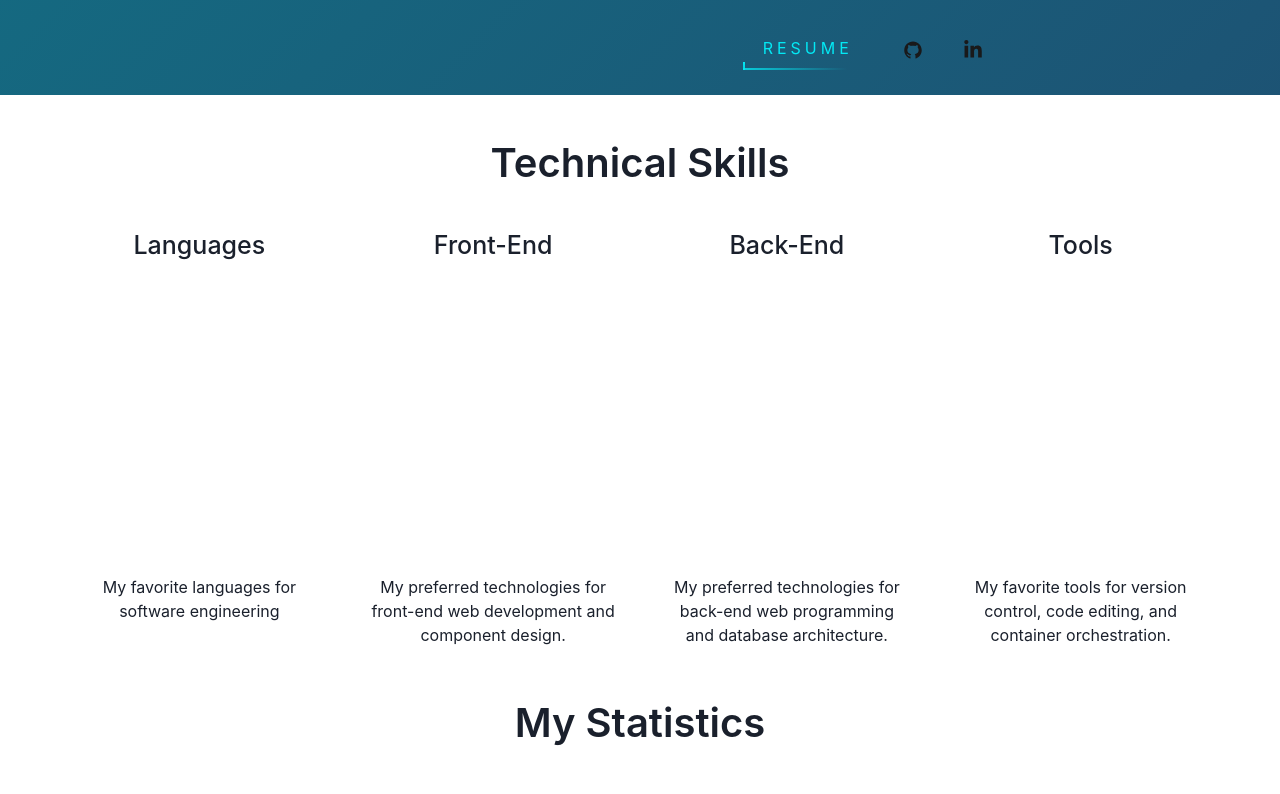
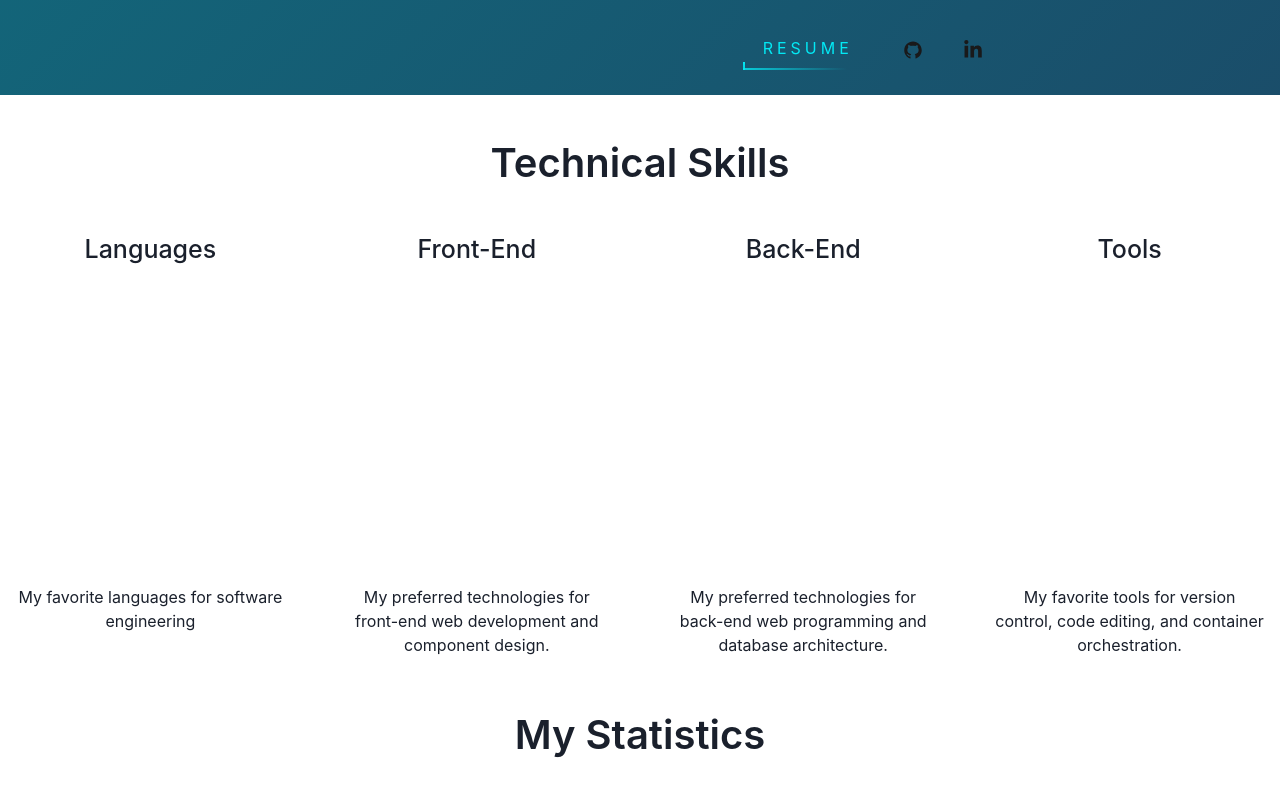
Before and after one commit to arpit10saluja/arpit10saluja.github.io, a React (Create React App) app: page / in a window 1280 px wide. Shown: the part 566-1360 px from the top of the page. Built offline with nearby package versions, Linux system fonts and the light colour scheme; grey boxes are pictures that could not be loaded.

Commit message:
graph added

```diff
--- a/src/Components/github_stats.jsx
+++ b/src/Components/github_stats.jsx
@@ -77,7 +77,11 @@ export default function GithubStats() {
         <div className={style.graph}>
 
             <img
-              src="https://github-readme-activity-graph.cyclic.app/graph?username=arpit10saluja&theme=gotham"
+              src={
+                colorMode === "dark"
+                  ? "https://github-readme-activity-graph.vercel.app/graph?username=arpit10saluja&theme=gotham"
+                  : "https://github-readme-activity-graph.vercel.app/graph?username=arpit10saluja&theme=github-light"
+              }
               alt=""
             />
 
--- a/src/styles/about.module.css
+++ b/src/styles/about.module.css
@@ -9,7 +9,7 @@
   background-size: 300% 300%;
   background-image: linear-gradient(
     -45deg,
-    rgb(33, 71, 109) 0%,
+    rgb(30, 64, 97) 0%,
     rgb(1, 160, 160)
     );
   animation: AnimateBG 20s ease infinite;
--- a/src/styles/skills.module.css
+++ b/src/styles/skills.module.css
@@ -1,6 +1,6 @@
 .outer_box {
   border: 0px solid red;
-  width: 90%;
+  width: 100%;
   margin: auto;
   margin-top: 3%;
 }
```
